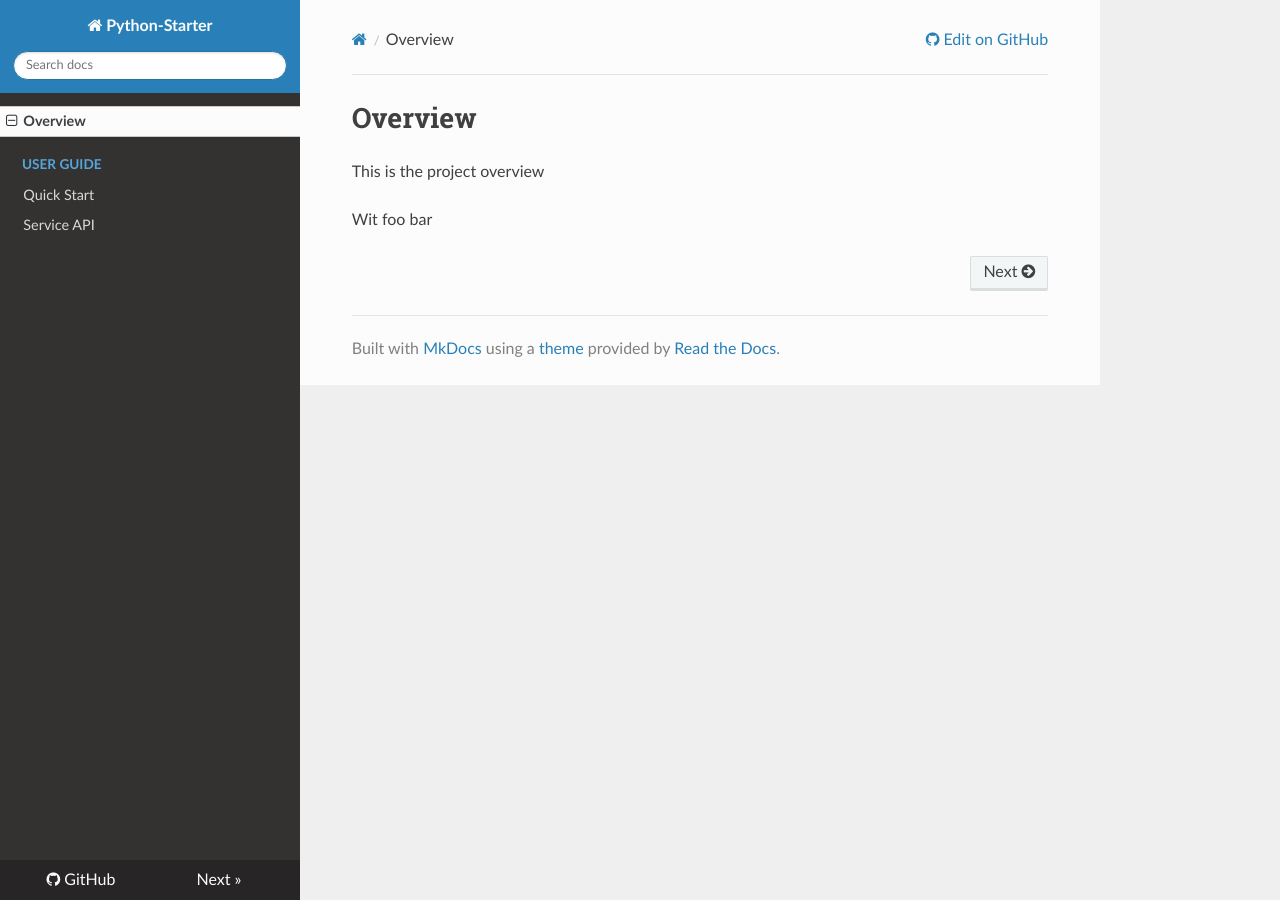
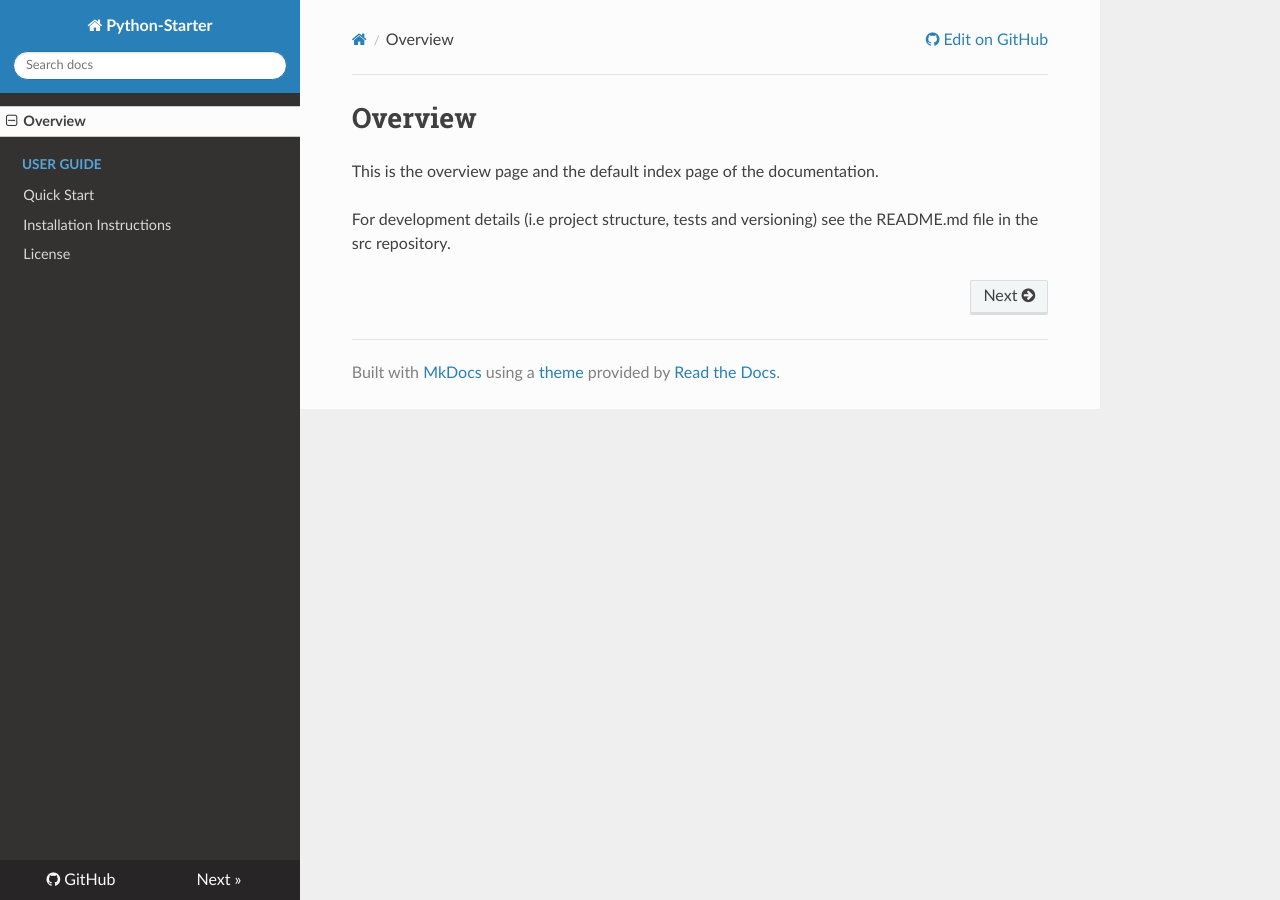
Before and after one commit to SyntaxRules/python-starter, an MkDocs documentation site: the page built from starter/index.md, in a window 1280 px wide. Built offline with MkDocs 1.6.1, drawn with Linux system fonts in a browser that asks for light colours; nearby versions of some CDN libraries; old or Windows-style settings are respelled for this version of MkDocs.

Commit message:
docs(): Rename and refactor things so they are better

```diff
--- a/mkdocs.yml
+++ b/mkdocs.yml
@@ -5,5 +5,6 @@ docs_dir: 'starter'
 pages:
     - 'Overview': 'index.md'
     - 'User Guide':
-        - 'Quick Start': 'docs/user_guide/article1.md'
-        - 'Service API': 'docs/user_guide/article2.md'
+        - 'Quick Start': 'docs/quick-start.md'
+        - 'Installation Instructions': 'docs/installation-instructions.md'
+    - 'License': 'docs/license.md'
--- a/starter/index.md
+++ b/starter/index.md
@@ -1,5 +1,5 @@
 # Overview
 
-This is the project overview
+This is the overview page and the default index page of the documentation.
 
-Wit foo bar
+For development details (i.e project structure, tests and versioning) see the README.md file in the src repository.
```
Also changed, not shown: README.md (+8 -1 lines), starter/README.md (added, +5 -0 lines), starter/docs/README.md (deleted, +0 -51 lines), starter/docs/installation-instructions.md (added, +3 -0 lines), starter/docs/quick-start.md (added, +3 -0 lines), starter/docs/user_guide/article1.md (deleted, +0 -3 lines), starter/docs/user_guide/article2.md (deleted, +0 -3 lines).
